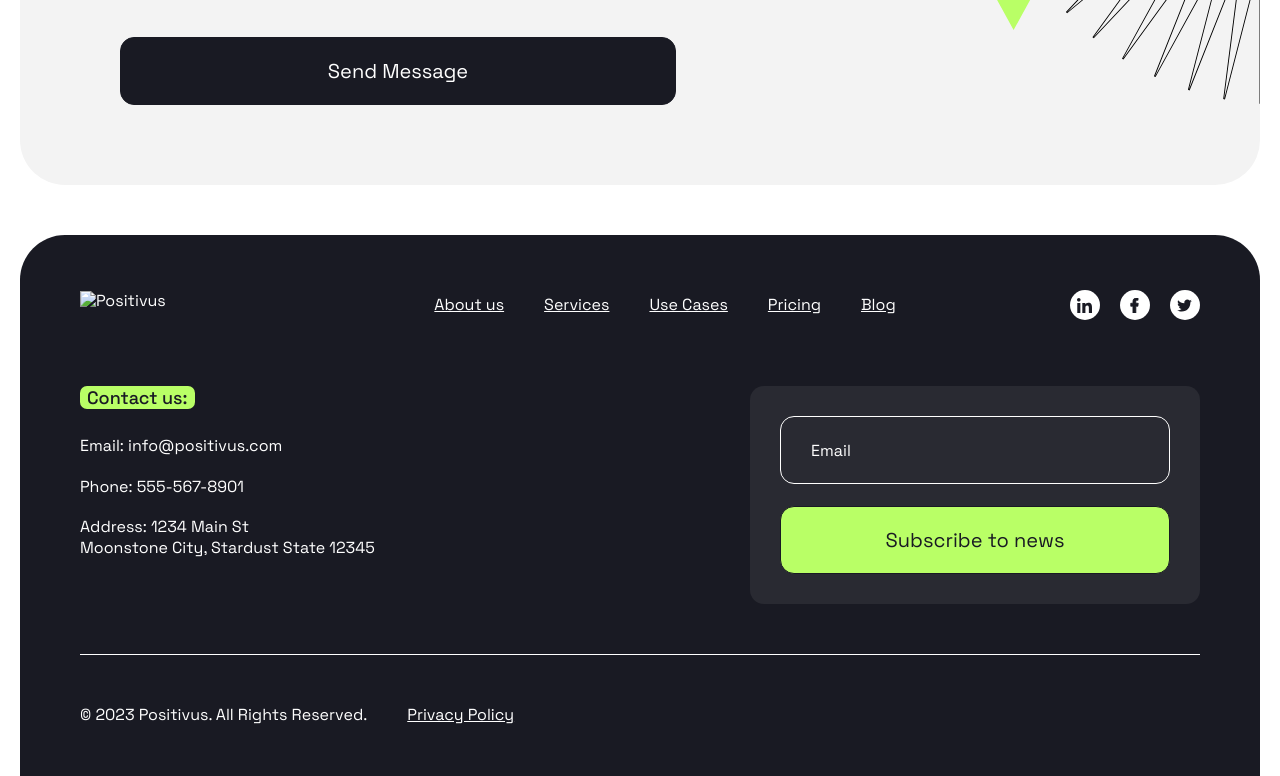
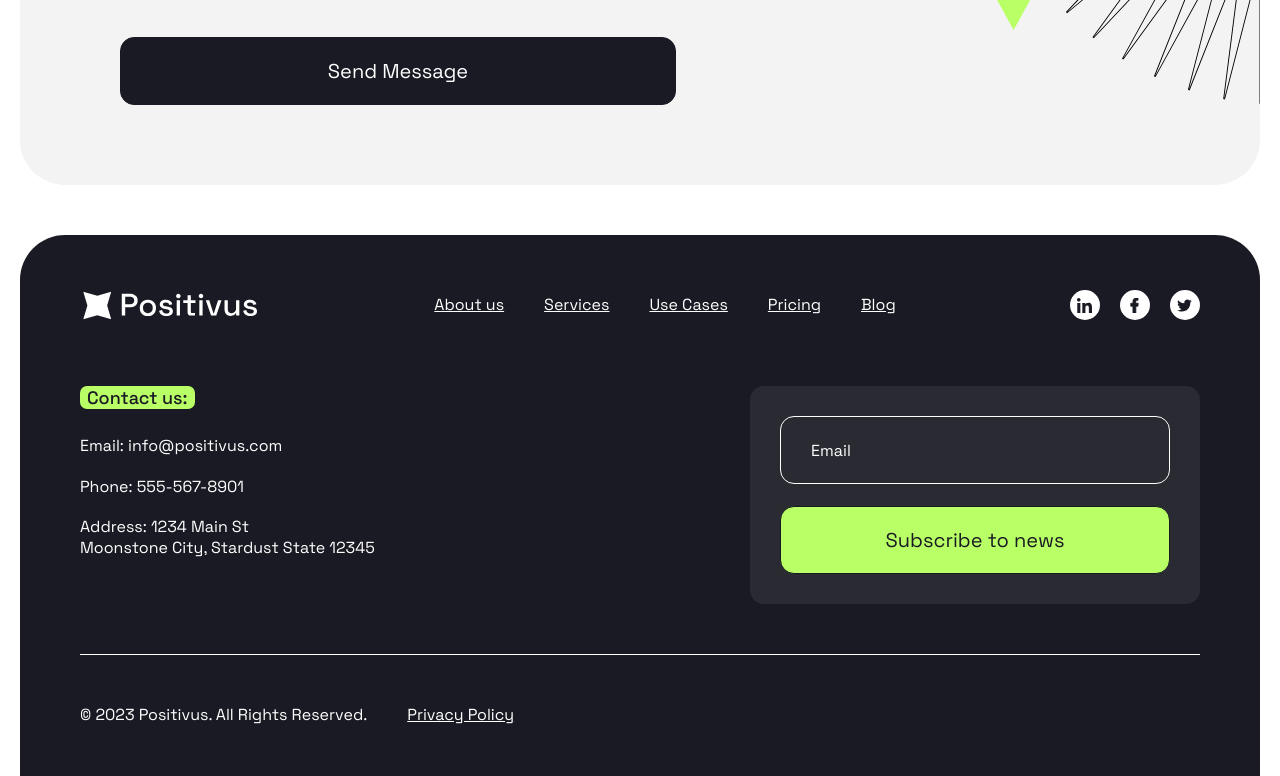
Before and after one commit to BISCVI/POSITIVUS, a plain HTML site: page index.html in a window 1280 px wide. Shown: the part 7193-7969 px from the top of the page. Drawn offline with Linux system fonts and the light colour scheme.

Commit message:
Update index.html

```diff
--- a/index.html
+++ b/index.html
@@ -711,7 +711,7 @@
 		<div class="footer__inner">
 			<div class="footer__navigation">
 				<a class="footer__logo logo" href="/">
-					<img class="logo__image" src="./images/logo--light.svg" alt="Positivus" width="180" height="29" loading="lazy">
+					<img class="logo__image" src="./images/logo-light.svg" alt="Positivus" width="180" height="29" loading="lazy">
 				</a>
 				<nav class="footer__menu">
 					<ul class="footer__menu-list">
```
